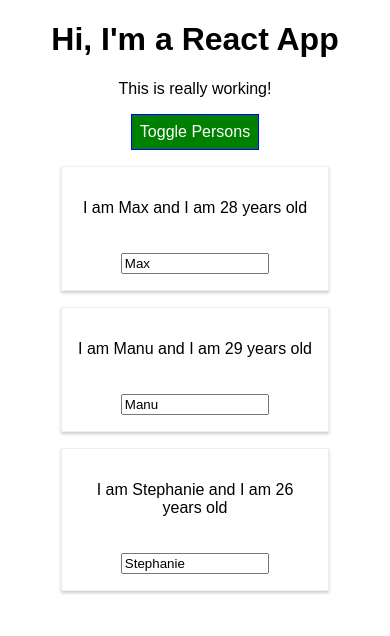
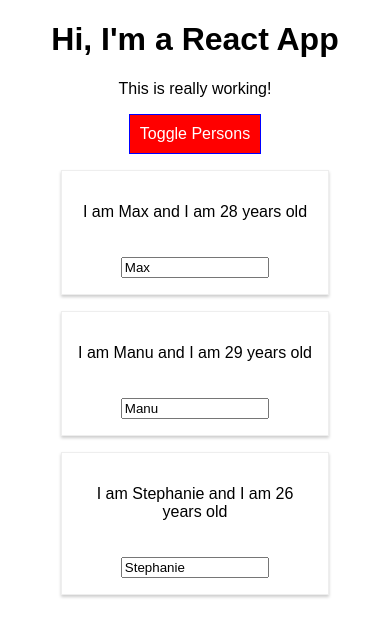
Before and after one commit to hakoemmy/React-app-recommended, a React app: page / in a window 390 px wide. Both pictures are taken after a click on the button "Toggle Persons". Shown: the top 636 px of the page. Built offline with nearby package versions, Linux system fonts and the light colour scheme.

Commit message:
Add pseudo selectors access (#7)
Add Css media queries access

```diff
--- a/src/App.css
+++ b/src/App.css
@@ -11,3 +11,23 @@
 .bold{
   font-weight: bold;
 }
+.App button{
+  border: 1px solid blue;
+  background-color: green;
+  font: inherit;
+  color: white;
+  padding: 10px;
+  cursor: pointer;
+}
+
+.App button:hover{
+  background-color: lightblue;
+  color: black;
+}
+.App button.Red{
+  background-color: red;
+}
+.App button.Red:hover{
+  background-color: salmon;
+  color: black;
+}
--- a/src/App.js
+++ b/src/App.js
@@ -45,16 +45,9 @@ class App extends Component {
   }
 
   render () {
-    const style = {
-      backgroundColor: 'green',
-      color: 'white',
-      font: 'inherit',
-      border: '1px solid blue',
-      padding: '8px',
-    };
 
     let persons = null;
-
+    let btnClass = null;
     if ( this.state.showPersons ) {
       persons = (
         <div>
@@ -68,6 +61,7 @@ class App extends Component {
           } )}
         </div>
       );
+      btnClass = classes.Red;
     }
 
     const assignedClasses = [];
@@ -83,7 +77,7 @@ class App extends Component {
           <h1>Hi, I'm a React App</h1>
           <p className={assignedClasses.join( ' ' )}>This is really working!</p>
           <button
-            style={style}
+            className={btnClass}
             onClick={this.togglePersonsHandler}>Toggle Persons</button>
           {persons}
         </div>
--- a/src/Person/Person.css
+++ b/src/Person/Person.css
@@ -9,3 +9,9 @@
 .Person input{
     width: 60%;
 }
+
+@media(min-width: 500px){
+    .Person{
+        width: 450px;
+    }
+}
```
